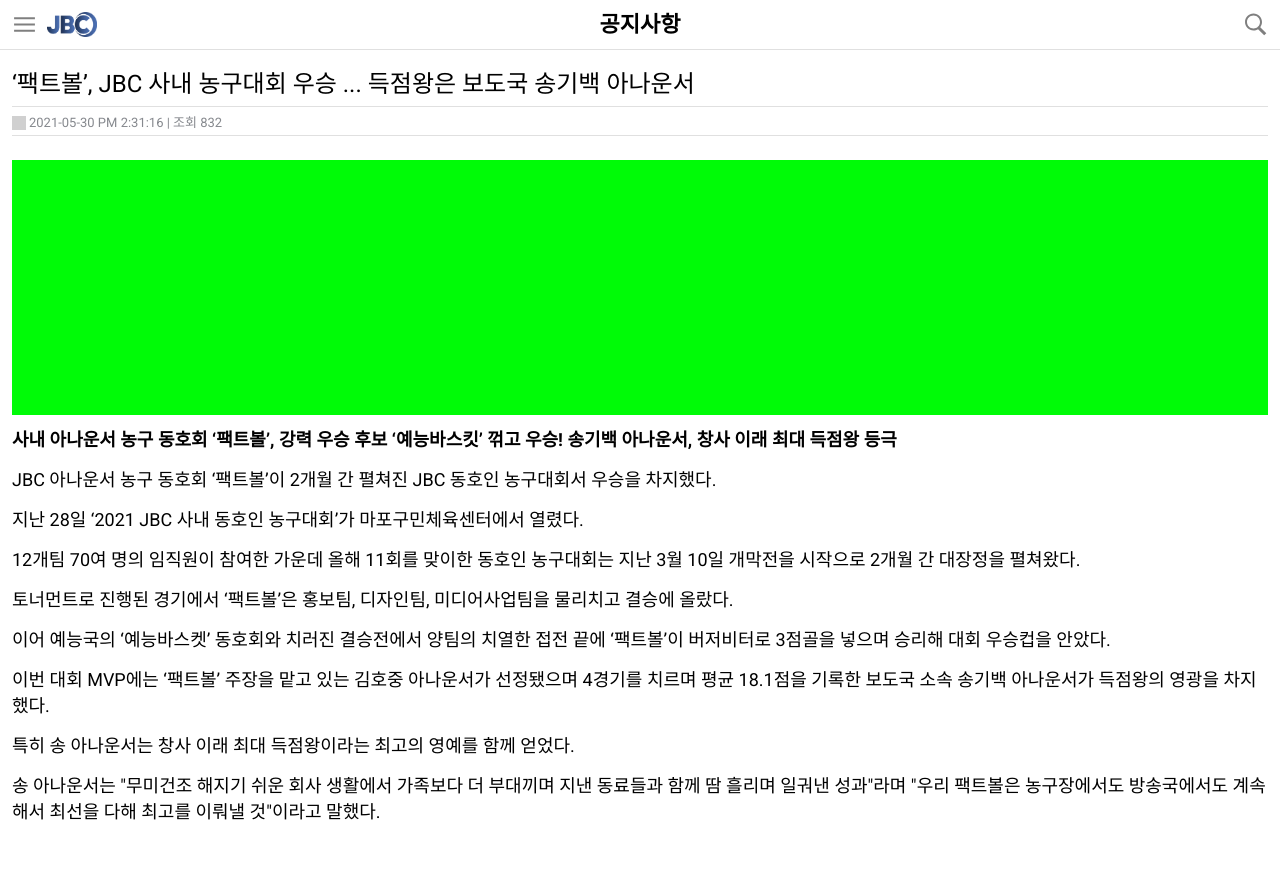
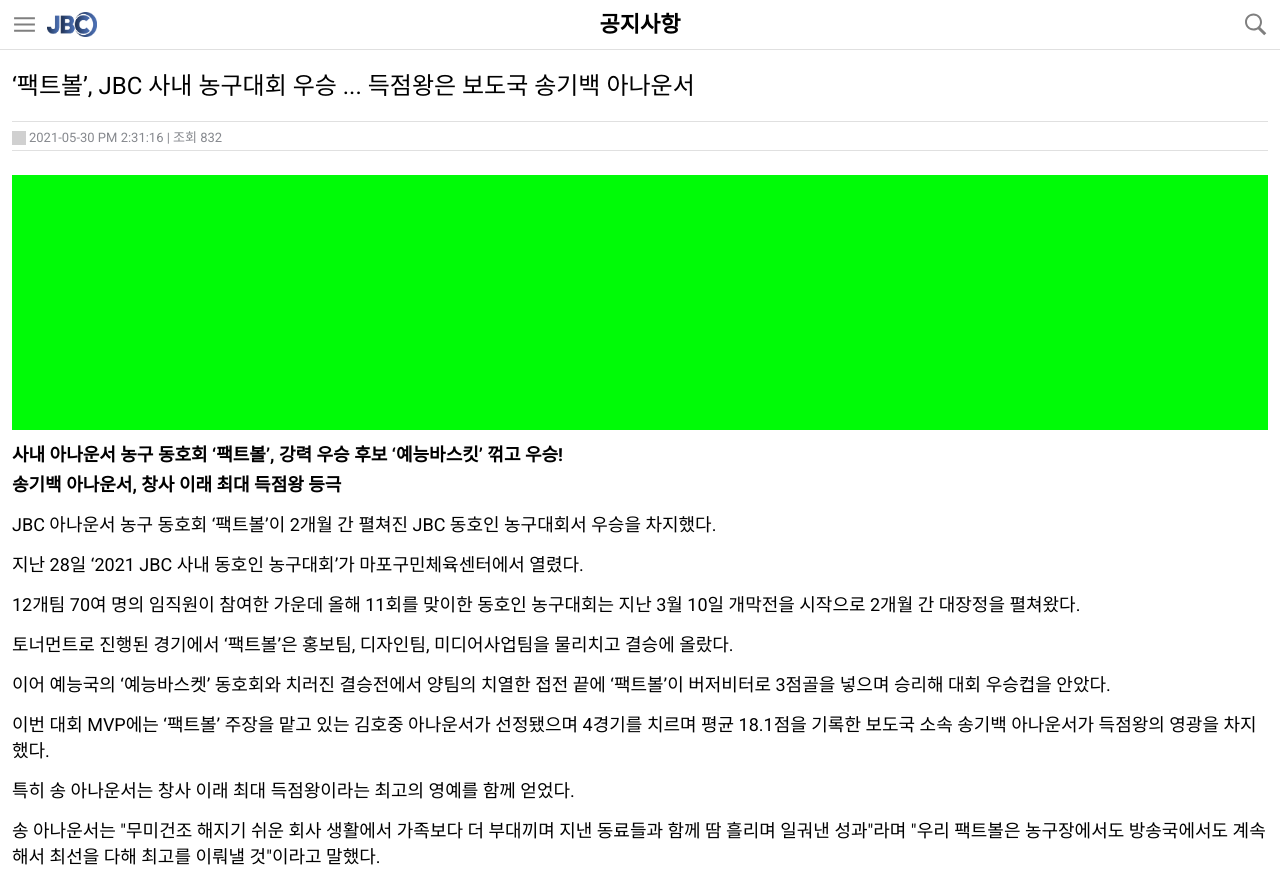
Before and after one commit to nocturne9no1/dp, a React (Create React App) app: page /0507/page-2 in a window 1280 px wide. Before the commit the page ends 837 px from the top, so only its background shows below. Built offline with nearby package versions, Linux system fonts and the light colour scheme; grey boxes are pictures that could not be loaded; a web font is replaced by a local one.

Commit message:
feat: 농구 검수 반영

```diff
--- a/src/pages/0507/BasketballNews.js
+++ b/src/pages/0507/BasketballNews.js
@@ -22,8 +22,9 @@ const BasketballNews = () => {
           <div className="content-article">
             <p>
               사내 아나운서 농구 동호회 ‘팩트볼’, 강력 우승 후보 ‘예능바스킷’
-              꺾고 우승! 송기백 아나운서, 창사 이래 최대 득점왕 등극
+              꺾고 우승!
             </p>
+            <p>송기백 아나운서, 창사 이래 최대 득점왕 등극</p>
             <p>
               JBC 아나운서 농구 동호회 ‘팩트볼’이 2개월 간 펼쳐진 JBC 동호인
               농구대회서 우승을 차지했다.
--- a/src/style/searchResult.scss
+++ b/src/style/searchResult.scss
@@ -912,7 +912,8 @@ strong.en-title {
         p {
           font-size: 24px;
           font-weight: 400;
-          margin: 10px 0;
+          margin: 10px 0 20px;
+          line-height: 1.2em;
         }
       }
       .time-wrap {
@@ -965,6 +966,10 @@ strong.en-title {
         p:nth-child(1) {
           font-weight: 600;
         }
+        p:nth-child(2) {
+          font-weight: 600;
+          margin-top: 4px;
+        }
         p + p {
           margin-top: 14px;
         }
```
